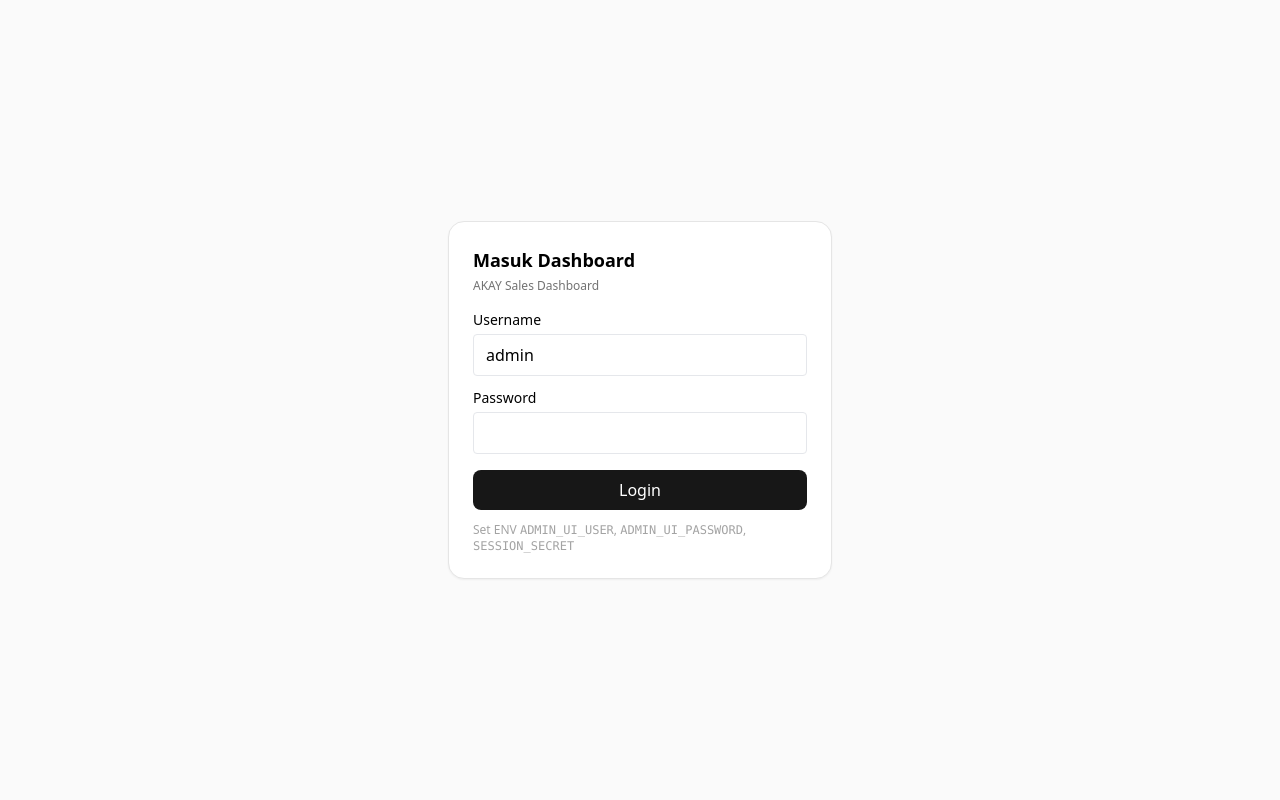
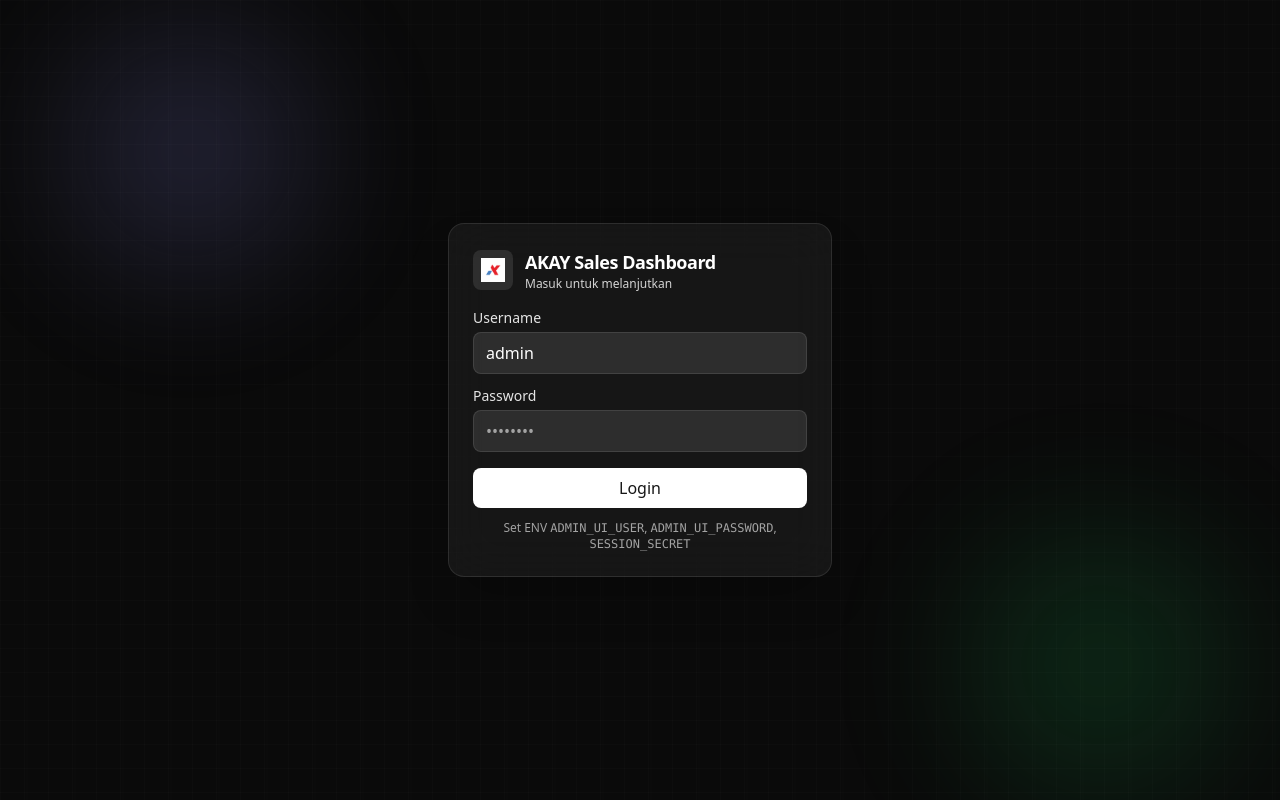
Before and after one commit to arnshyz/dashboard-v1, a Next.js app: page /login in a window 1280 px wide. Built offline with nearby package versions, Linux system fonts and the light colour scheme.

Commit message:
Update login.js

```diff
--- a/pages/login.js
+++ b/pages/login.js
@@ -1,33 +1,137 @@
+import { useState } from "react";
+import { motion } from "framer-motion";
 
-import { useState } from 'react';
 export default function Login() {
-  const [username, setUsername] = useState('admin');
-  const [password, setPassword] = useState('');
+  const [username, setUsername] = useState("admin");
+  const [password, setPassword] = useState("");
   const [loading, setLoading] = useState(false);
-  const [error, setError] = useState('');
+  const [error, setError] = useState("");
+
   const submit = async (e) => {
-    e.preventDefault(); setLoading(true); setError('');
+    e.preventDefault();
+    setLoading(true); setError("");
     try {
-      const res = await fetch('/api/auth/login', { method: 'POST', headers: { 'Content-Type': 'application/json' }, body: JSON.stringify({ username, password })});
-      const js = await res.json();
-      if (!res.ok) throw new Error(js.error || 'Login gagal');
-      const next = new URLSearchParams(window.location.search).get('next') || '/';
+      const res = await fetch("/api/auth/login", {
+        method: "POST",
+        headers: { "Content-Type": "application/json" },
+        body: JSON.stringify({ username, password }),
+      });
+      const js = await res.json().catch(() => ({}));
+      if (!res.ok) throw new Error(js.error || "Login gagal");
+      const next = new URLSearchParams(window.location.search).get("next") || "/";
       window.location.href = next;
-    } catch (e) { setError(e.message); } finally { setLoading(false); }
+    } catch (e) {
+      setError(e.message);
+    } finally {
+      setLoading(false);
+    }
   };
+
   return (
-    <div className="min-h-screen grid place-items-center bg-neutral-50">
-      <form onSubmit={submit} className="w-full max-w-sm bg-white rounded-2xl border border-neutral-200 p-6 shadow-sm">
-        <div className="text-lg font-semibold mb-1">Masuk Dashboard</div>
-        <div className="text-xs text-neutral-500 mb-4">AKAY Sales Dashboard</div>
-        <label className="block text-sm mb-1">Username</label>
-        <input className="w-full border rounded px-3 py-2 mb-3" value={username} onChange={e=>setUsername(e.target.value)} />
-        <label className="block text-sm mb-1">Password</label>
-        <input type="password" className="w-full border rounded px-3 py-2 mb-4" value={password} onChange={e=>setPassword(e.target.value)} />
-        {error && <div className="text-red-600 text-sm mb-3">{error}</div>}
-        <button disabled={loading} className="w-full rounded-lg bg-neutral-900 text-white py-2">{loading ? 'Memproses...' : 'Login'}</button>
-        <div className="text-xs text-neutral-400 mt-3">Set ENV <code>ADMIN_UI_USER</code>, <code>ADMIN_UI_PASSWORD</code>, <code>SESSION_SECRET</code></div>
-      </form>
+    <div className="relative min-h-screen overflow-hidden bg-neutral-950 text-white">
+      {/* Animated gradient blobs */}
+      <motion.div
+        aria-hidden
+        className="pointer-events-none absolute -top-32 -left-32 h-[36rem] w-[36rem] rounded-full blur-3xl"
+        initial={{ opacity: 0.4, scale: 0.9 }}
+        animate={{ opacity: 0.7, scale: 1.05, x: [0, 30, -20, 0], y: [0, -10, 20, 0] }}
+        transition={{ duration: 16, repeat: Infinity, ease: "easeInOut" }}
+        style={{
+          background:
+            "radial-gradient(closest-side, rgba(120,119,198,0.6), rgba(120,119,198,0) 70%)",
+        }}
+      />
+      <motion.div
+        aria-hidden
+        className="pointer-events-none absolute -bottom-40 -right-40 h-[40rem] w-[40rem] rounded-full blur-3xl"
+        initial={{ opacity: 0.35, scale: 0.9 }}
+        animate={{ opacity: 0.6, scale: 1.08, x: [0, -20, 35, 0], y: [0, 25, -15, 0] }}
+        transition={{ duration: 18, repeat: Infinity, ease: "easeInOut" }}
+        style={{
+          background:
+            "radial-gradient(closest-side, rgba(34,197,94,0.5), rgba(34,197,94,0) 70%)",
+        }}
+      />
+
+      {/* Subtle animated grid overlay */}
+      <div className="absolute inset-0 bg-[linear-gradient(to_right,rgba(255,255,255,0.06)_1px,transparent_1px),linear-gradient(to_bottom,rgba(255,255,255,0.06)_1px,transparent_1px)] bg-[size:24px_24px] opacity-30" />
+      <motion.div
+        aria-hidden
+        className="absolute inset-0"
+        initial={{ backgroundPositionX: 0 }}
+        animate={{ backgroundPositionX: ["0px", "48px", "0px"] }}
+        transition={{ duration: 20, repeat: Infinity, ease: "linear" }}
+        style={{
+          backgroundImage:
+            "linear-gradient(to right, rgba(255,255,255,0.05) 1px, transparent 1px)",
+          backgroundSize: "48px 100%",
+          mixBlendMode: "overlay",
+        }}
+      />
+
+      {/* Noise layer (optional, via CSS class) */}
+      <div className="absolute inset-0 bg-noise opacity-20 pointer-events-none" />
+
+      {/* Centered card */}
+      <div className="relative z-10 grid min-h-screen place-items-center px-4">
+        <motion.form
+          onSubmit={submit}
+          initial={{ y: 12, opacity: 0 }}
+          animate={{ y: 0, opacity: 1 }}
+          transition={{ duration: 0.5 }}
+          className="w-full max-w-sm rounded-2xl border border-white/10 bg-white/5 backdrop-blur-xl p-6 shadow-2xl"
+        >
+          {/* Brand */}
+          <div className="mb-4 flex items-center gap-3">
+            <div className="grid h-10 w-10 place-items-center rounded-lg bg-white/10">
+              {/* pakai logo AKAY bila ada */}
+              <img src="/akay-logo.png" alt="AKAY" className="h-6 w-6 object-contain" />
+            </div>
+            <div>
+              <h1 className="text-lg font-semibold tracking-tight">AKAY Sales Dashboard</h1>
+              <p className="text-xs text-neutral-300">Masuk untuk melanjutkan</p>
+            </div>
+          </div>
+
+          <label className="mb-1 block text-sm text-neutral-200">Username</label>
+          <input
+            className="mb-3 w-full rounded-lg border border-white/10 bg-white/10 px-3 py-2 text-white placeholder:text-neutral-400 outline-none focus:ring-2 focus:ring-white/20"
+            value={username}
+            onChange={(e) => setUsername(e.target.value)}
+            placeholder="admin"
+          />
+
+          <label className="mb-1 block text-sm text-neutral-200">Password</label>
+          <input
+            type="password"
+            className="mb-4 w-full rounded-lg border border-white/10 bg-white/10 px-3 py-2 text-white placeholder:text-neutral-400 outline-none focus:ring-2 focus:ring-white/20"
+            value={password}
+            onChange={(e) => setPassword(e.target.value)}
+            placeholder="••••••••"
+          />
+
+          {error ? (
+            <div className="mb-3 rounded-md bg-red-500/10 px-3 py-2 text-sm text-red-300">
+              {error}
+            </div>
+          ) : null}
+
+          <button
+            disabled={loading}
+            className="group relative w-full overflow-hidden rounded-lg bg-white px-3 py-2 font-medium text-neutral-900 outline-none transition hover:brightness-95 disabled:opacity-60"
+          >
+            <span className="relative z-10">
+              {loading ? "Memproses..." : "Login"}
+            </span>
+            {/* animated hover sheen */}
+            <span className="pointer-events-none absolute inset-y-0 left-[-200%] w-[200%] bg-gradient-to-r from-transparent via-white/40 to-transparent transition-all duration-700 group-hover:left-[200%]" />
+          </button>
+
+          <div className="mt-3 text-center text-xs text-neutral-400">
+            Set ENV <code>ADMIN_UI_USER</code>, <code>ADMIN_UI_PASSWORD</code>, <code>SESSION_SECRET</code>
+          </div>
+        </motion.form>
+      </div>
     </div>
   );
 }
```
